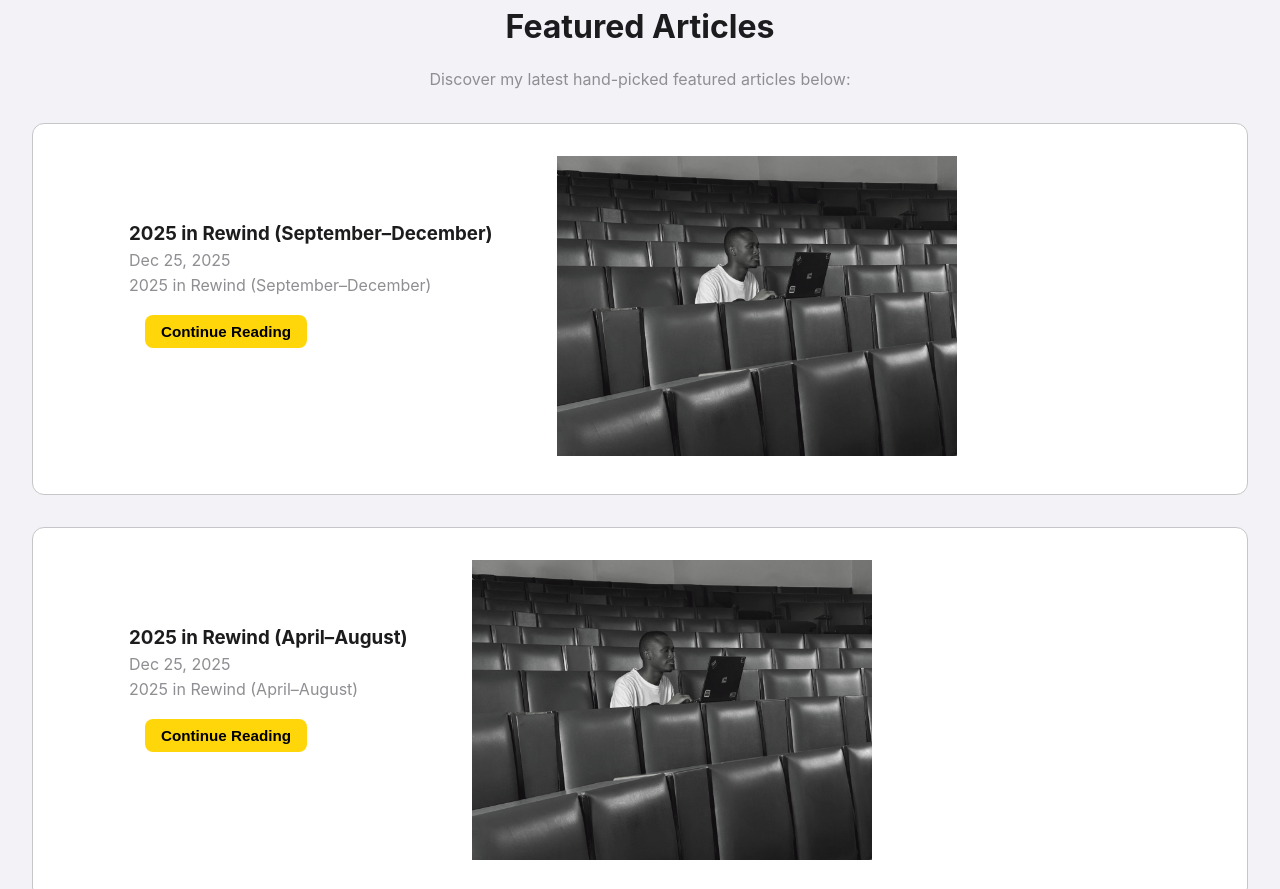
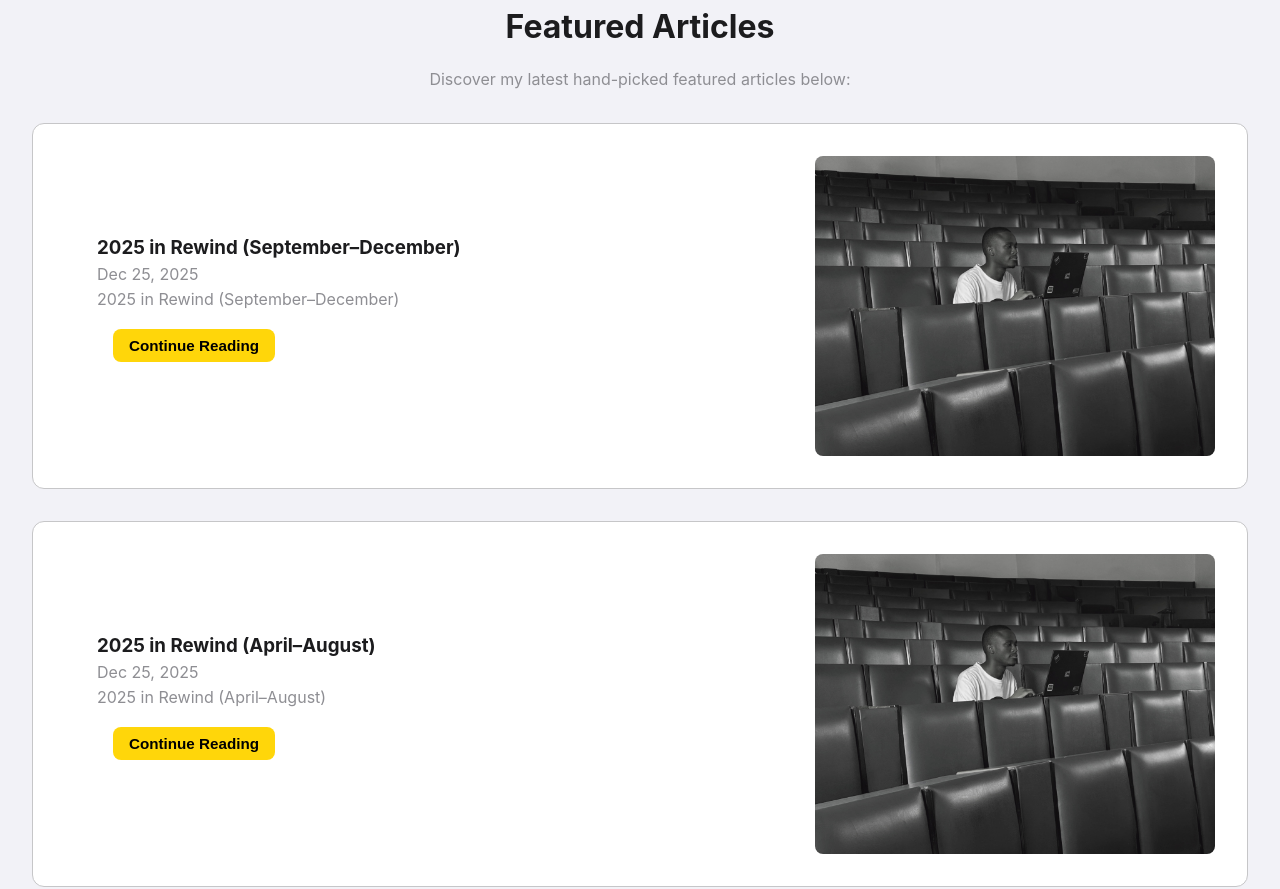
Before and after one commit to CourtneyFradreck/CourtNotes, an Eleventy site: page src/index.njk in a window 1280 px wide. Shown: the part 838-1727 px from the top of the page. Built offline with nearby package versions, Linux system fonts and the light colour scheme; Eleventy itself is replaced by a stand-in of ours; files that its build step writes are made by us from their sources.

Commit message:
fix: fixed the uneven spacing and positioning of images in the "Featured Articles" section on the homepage

```diff
--- a/src/style.css
+++ b/src/style.css
@@ -120,23 +120,54 @@ nav ul li a[aria-current="page"] {
    (Hero, Featured Articles, Cards)
 */
 
-section.hero,
-.featured-article {
+section.hero {
   padding: 2rem;
   margin: 2rem;
   display: flex;
   background-color: var(--primary-color);
   border-radius: 12px;
   border: 1px solid var(--border-color);
-  transition: background-color 0.3s ease, border-color 0.3s ease,
-    box-shadow 0.3s ease;
+  transition: background-color 0.3s ease, border-color 0.3s ease, box-shadow 0.3s ease;
 }
 
-.hero-text,
-.featured-article-text {
+.featured-article {
+  padding: 2rem;
+  margin: 2rem;
+  display: flex;
+  justify-content: space-between;
+  align-items: center;
+  gap: 2rem;
+  background-color: var(--primary-color);
+  border-radius: 12px;
+  border: 1px solid var(--border-color);
+  transition: background-color 0.3s ease, border-color 0.3s ease, box-shadow 0.3s ease;
+}
+
+.hero-text {
   margin: 2rem;
   padding: 2rem;
   max-width: 60%;
+}
+
+.featured-article-text {
+  padding: 2rem;
+  flex: 1;
+}
+
+.featured-article-img {
+  width: 400px;
+  /* Fixed width for image container */
+  flex-shrink: 0;
+  display: flex;
+  justify-content: center;
+  align-items: center;
+}
+
+.featured-article-img img {
+  width: 100%;
+  height: auto;
+  border-radius: 8px;
+  /* Optional: adds nice rounded corners to images */
 }
 
 .hero-text p,
```
